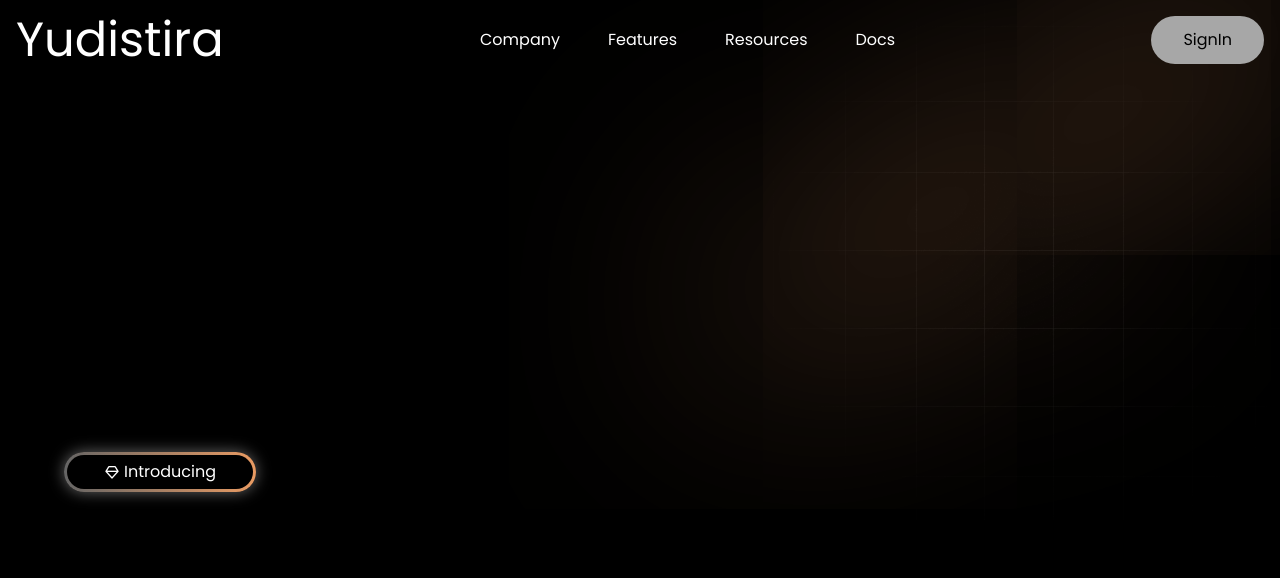
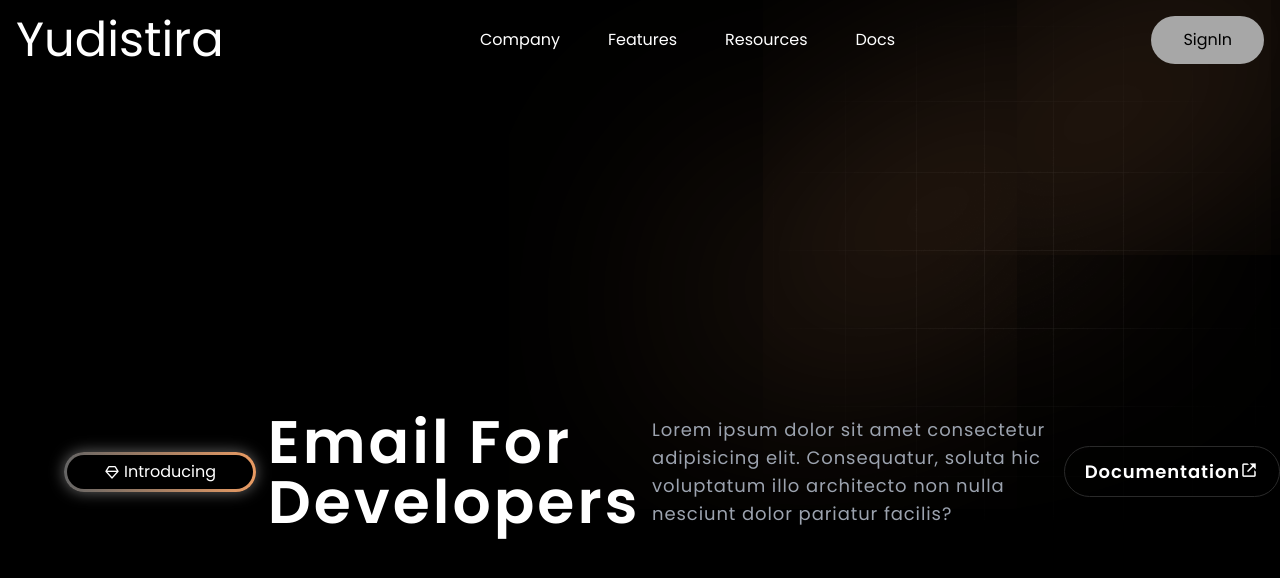
Before and after one commit to yudisdev/3d-StarUp-app, a React (Vite) app: page / in a window 1280 px wide. Shown: the top 578 px of the page. Built offline with nearby package versions, Linux system fonts and the light colour scheme.

Commit message:
update button and desc

```diff
--- a/src/components/Hero.jsx
+++ b/src/components/Hero.jsx
@@ -15,7 +15,23 @@
         </div>
 
         {/* main heading */}
-        <h1></h1>
+        <h1 className='text-3xl sm:text-4xl md:text-5xl lg:text-6xl font-semibold tracking-wider my-8'>
+            Email For
+            <br/>
+            Developers
+        </h1>
+
+        {/* description */}
+        <p className='text-base sm:text-lg tracking-wider text-gray-400 max-w-[25rem] lg:max-w[30rem]'>
+           Lorem ipsum dolor sit amet consectetur adipisicing elit. Consequatur, soluta hic voluptatum illo architecto non nulla nesciunt dolor pariatur facilis?
+        </p>
+
+        {/* button */}
+        <div>
+            <a className='border border-[#2a2a2a] py-2 sm:py-3 px-4 sm:px-5 rounded-full sm:text-lg text-sm font-semibold tracking-wider transition-all duration-300 hover:bg-[1a1a1a]' href="#">
+                Documentation<i class='bx bx-link-external'></i>
+            </a>
+        </div>
     </main>
   )
 }
```
